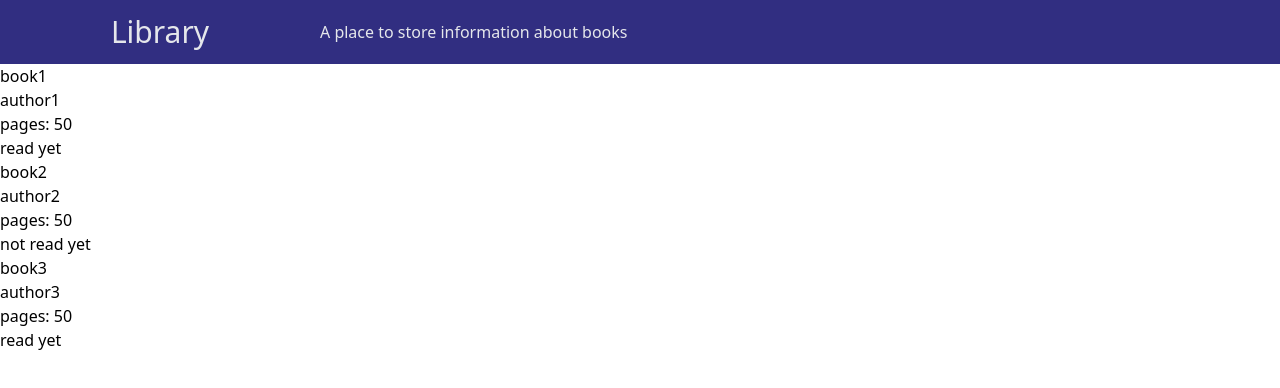
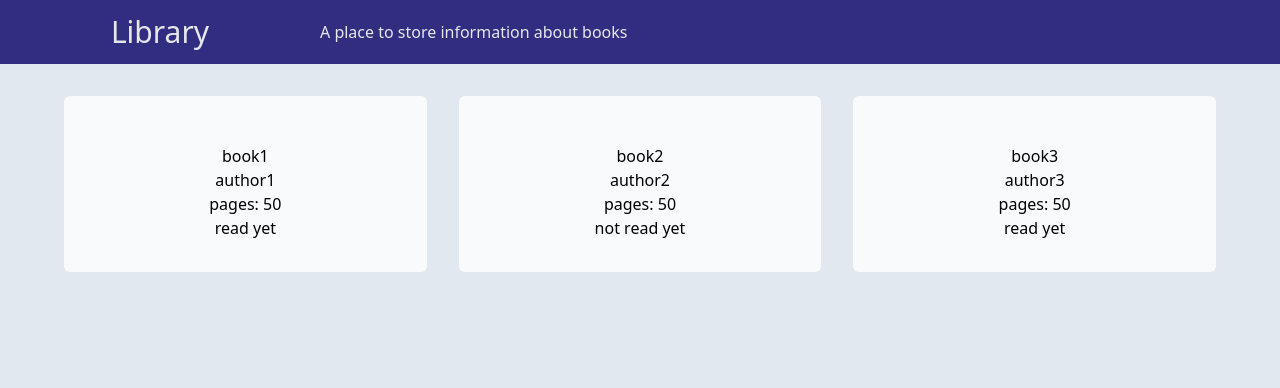
Before and after one commit to AlexisW42/library-react, a React (Vite) app: page / in a window 1280 px wide. Shown: the top 388 px of the page. Built offline with nearby package versions, Linux system fonts and the light colour scheme.

Commit message:
Added styles

```diff
--- a/index.html
+++ b/index.html
@@ -6,7 +6,10 @@
     <title>Library app React</title>
   </head>
   <body>
-    <div id="root"></div>
+    <div
+      id="root"
+      class="min-h-screen bg-slate-200 dark:bg-slate-900 grid grid-rows-[4rem_1fr_4rem]"
+    ></div>
     <script type="module" src="/src/main.jsx"></script>
   </body>
 </html>
--- a/src/components/Book.jsx
+++ b/src/components/Book.jsx
@@ -1,8 +1,8 @@
 function Book(props) {
   const { title, author, pages, read } = props
   return (
-    <div>
-      <h2>{title}</h2>
+    <div className="bg-slate-50 dark:bg-slate-800 dark:text-gray-200 rounded-md p-8 text-center h-fit w-[90vw] md:w-auto">
+      <h2 className="mt-4">{title}</h2>
       <p>{author}</p>
       <p>pages: {pages}</p>
       <p>{read ? 'read yet' : 'not read yet'}</p>
--- a/src/components/BookList.jsx
+++ b/src/components/BookList.jsx
@@ -15,7 +15,7 @@ function BookList() {
     }
   }, [])
   return (
-    <div>
+    <div className="mt-8 min-w-[90vw] max-w-6xl grid md:grid-cols-3 gap-8 justify-self-center">
       {books.map((book, index) => {
         return <Book {...book} key={index} />
       })}
--- a/src/components/Header.jsx
+++ b/src/components/Header.jsx
@@ -1,6 +1,6 @@
 function Header() {
   return (
-    <div className="h-16 grid grid-cols-4 bg-indigo-900 text-gray-200 dark:bg-slate-900">
+    <div className="h-16 grid grid-cols-4 bg-indigo-900 text-gray-200 dark:bg-slate-900 dark:border-b-2 dark:border-b-slate-800">
       <div className="grid content-center justify-center col-start-1 text-3xl">
         Library
       </div>
```
